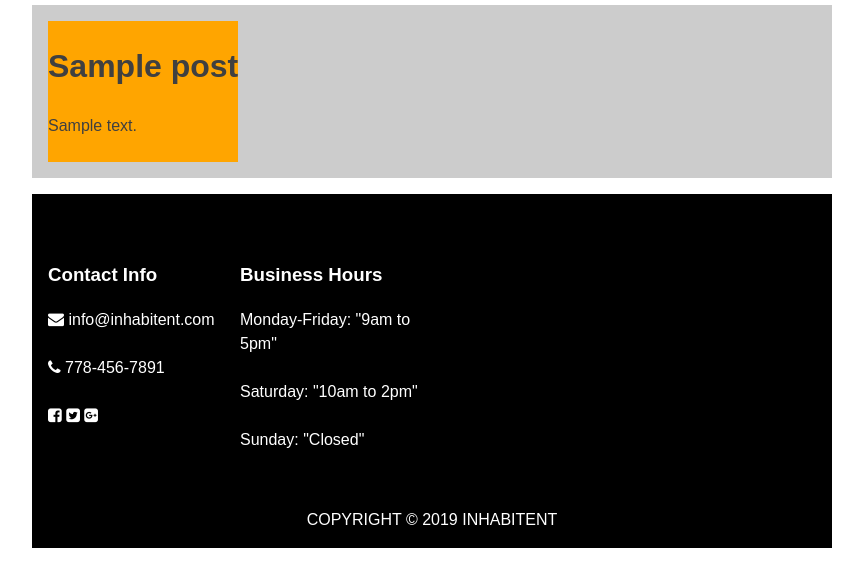
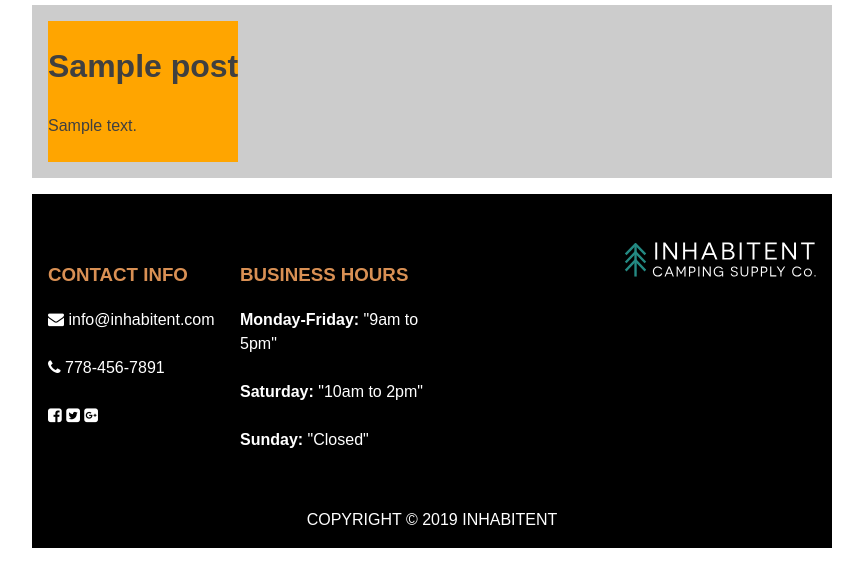
Before and after one commit to khs6226/wp-inhabitent, a WordPress theme: template themes/inhabitent/page.php in a window 1280 px wide. Shown: the part 67-654 px from the top of the page, without its empty margins (208-1071 px from the left). Run offline with PHP 8.4 and a stand-in for WordPress, Linux system fonts and the light colour scheme; the site name, menu and one post (Sample post) are stand-ins, and other content is empty.

Commit message:
footer is done.

```diff
--- a/themes/inhabitent/footer.php
+++ b/themes/inhabitent/footer.php
@@ -53,6 +53,9 @@
 						</div>
 					</div>
 					<div class="footer-grid">
+						<div class="footer-logo">
+							<img src="<?= get_stylesheet_directory_uri().'/images/inhabitent-logo-text.svg'; ?>" alt="inhabitent logo">
+						</div>
 					</div>
 				</div>
 				<div class="site-info">
--- a/themes/inhabitent/sass/_page-templates.scss
+++ b/themes/inhabitent/sass/_page-templates.scss
@@ -44,9 +44,22 @@
         .footer-grid{
             margin: 2rem 0;
             width: 25%;
+            h3{
+                color: $orange_brand_color;
+                text-transform: uppercase;
+            }
+            span{
+                font-weight: 700;
+            }
         }
         .footer-grid:last-child{
             width: 50%;
+            .footer-logo{
+                text-align: right;
+                img{
+                    max-width: 50%;
+                }
+            }
         }
     }
 }
--- a/themes/inhabitent/sass/_variables.scss
+++ b/themes/inhabitent/sass/_variables.scss
@@ -20,6 +20,7 @@ $color__link-visited: purple;
 $color__link-hover: midnightblue;
 
 $color_green-brand: #248A83;
+$orange_brand_color: #d99054;
 
 // Typography
 
--- a/themes/inhabitent/style.css
+++ b/themes/inhabitent/style.css
@@ -730,8 +730,17 @@ object {
     .site-footer .footer-container .footer-grid {
       margin: 2rem 0;
       width: 25%; }
+      .site-footer .footer-container .footer-grid h3 {
+        color: #d99054;
+        text-transform: uppercase; }
+      .site-footer .footer-container .footer-grid span {
+        font-weight: 700; }
     .site-footer .footer-container .footer-grid:last-child {
       width: 50%; }
+      .site-footer .footer-container .footer-grid:last-child .footer-logo {
+        text-align: right; }
+        .site-footer .footer-container .footer-grid:last-child .footer-logo img {
+          max-width: 50%; }
 
 /* Front page */
 .home .site {
```
Also changed, not shown: themes/inhabitent/build/css/style.min.css, 1 other file.
